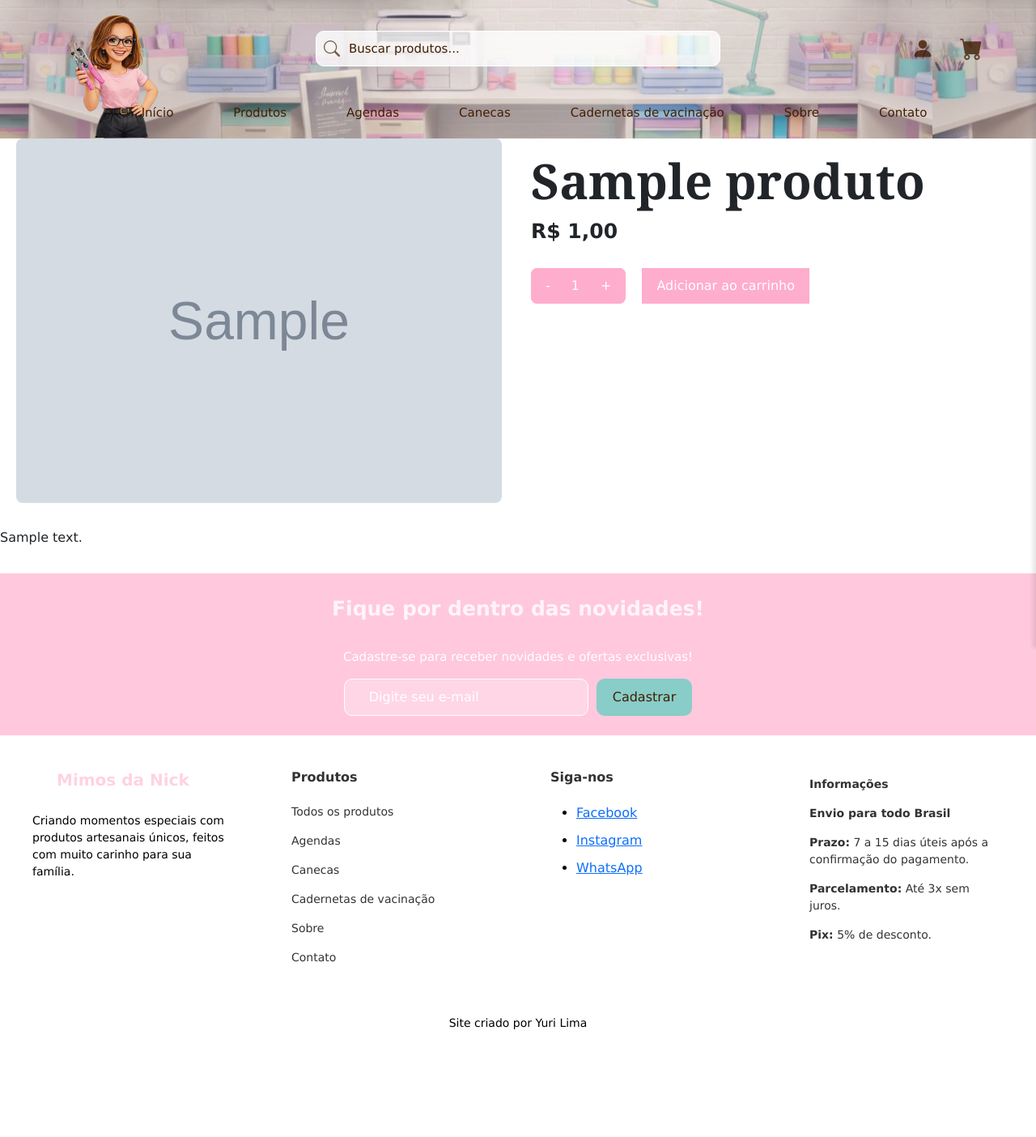
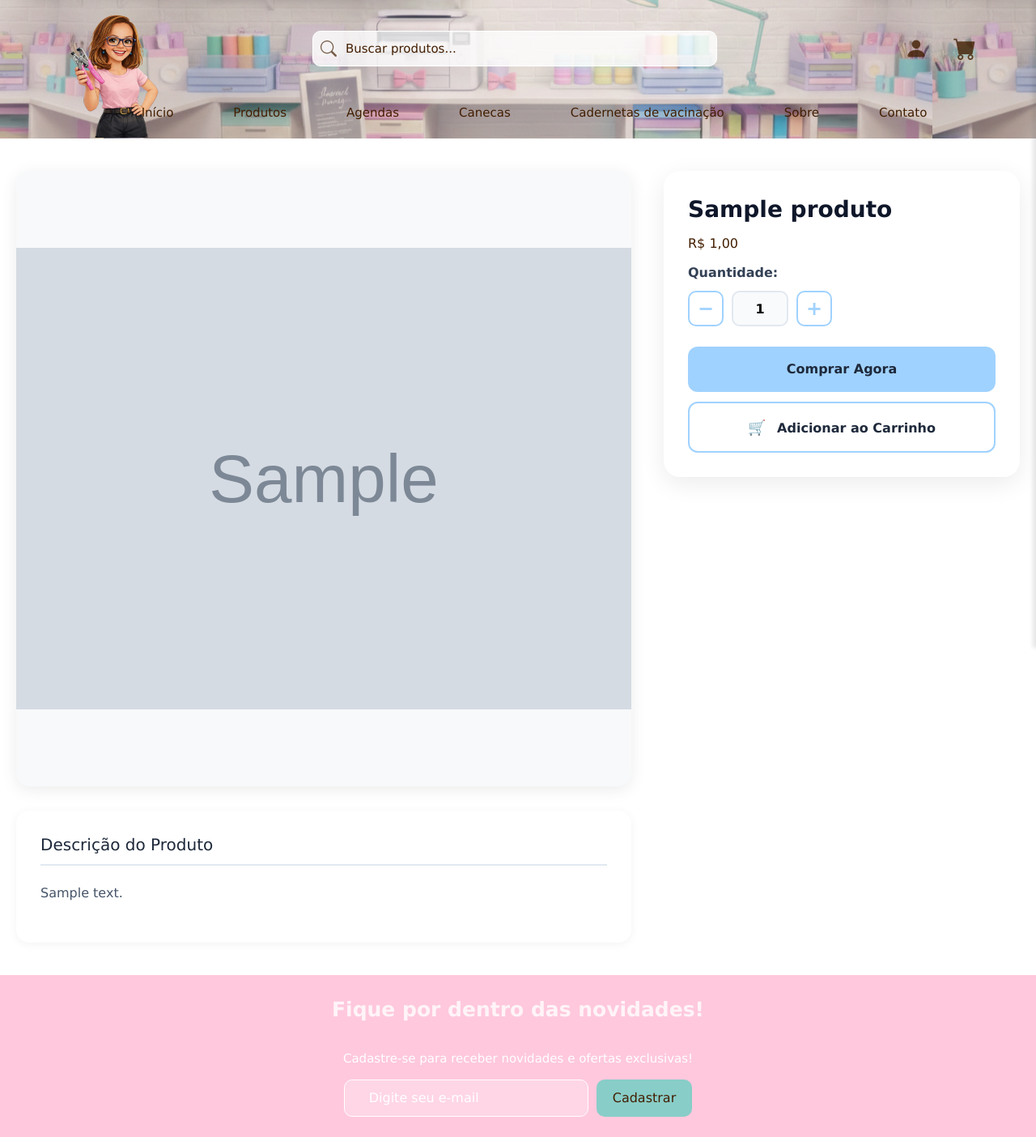
Before and after one commit to Yurilxm/Nick_site, a Django app: a page that uses app/templates/base.html in a window 1280 px wide. Shown: the top 1404 px of the page at 81% size. Before the commit the page ends 1271 px from the top, so only its background shows below. Run offline with Django 5.2, Linux system fonts and the light colour scheme; tables that the repository leaves empty hold one stand-in row (values such as "Sample post"); grey boxes marked "Sample" are stand-in pictures; data that the repository does not hold is empty.

Commit message:
refactor: atualização de estrutura, estilos e scripts do detalhe do produto

```diff
--- a/app/static/produtos/css/detalhe_produto.css
+++ b/app/static/produtos/css/detalhe_produto.css
@@ -1,121 +1,315 @@
-.produto-container {
-    display: flex;
-    width: 100%;
-    flex-direction: row;
+/* ====================================
+   PRODUTO DETALHE - VERSÃO FINAL
+   ==================================== */
+
+.produto-wrapper {
+    display: grid;
+    grid-template-columns: 1fr 440px;
+    gap: 40px;
+    max-width: 1280px;
+    margin: 40px auto;
+    padding: 0 20px;
 }
 
-.produto-container .produto-descricao {
+/* ========== COLUNA ESQUERDA ========== */
+.produto-col-esquerda {
     display: flex;
     flex-direction: column;
-    width: 50%;
+    gap: 30px;
 }
 
-.produto-container .produto-descricao img {
-    width: 600px;
-    height: auto;
-    margin-left: 20px;
-    border-radius: 8px;
-    transition: 0.3s ease;
+/* GALERIA */
+.galeria-produto {
+    display: flex;
+    flex-direction: column;
+    gap: 20px;
 }
 
-.produto-container .produto-descricao img:hover {
+.imagem-principal {
+    width: 100%;
+    aspect-ratio: 1 / 1;
+    background: #f8f9fa;
+    border-radius: 16px;
+    overflow: hidden;
+    box-shadow: 0 4px 20px rgba(0,0,0,0.08);
+}
+
+.imagem-principal img {
+    width: 100%;
+    height: 100%;
+    object-fit: contain;
+    transition: transform 0.3s ease;
+}
+
+.imagem-principal img:hover {
     transform: scale(1.05);
 }
 
-.produto-container .produto-descricao .descricao {
-    margin-top: 15px;
-    font-size: 1em;
-    color: #555;
+.miniaturas {
+    display: flex;
+    gap: 12px;
+    flex-wrap: wrap;
+    margin-top: 12px;
 }
 
-.produto-container .produto-info {
+.miniaturas img {
+    width: 80px;
+    height: 80px;
+    object-fit: cover;
+    border-radius: 10px;
+    cursor: pointer;
+    border: 3px solid transparent;
+    transition: all 0.2s ease;
+    box-shadow: 0 2px 8px rgba(0,0,0,0.1);
+}
+
+.miniaturas img:hover {
+    transform: translateY(-3px);
+    box-shadow: 0 4px 12px rgba(0,0,0,0.15);
+}
+
+.miniaturas img.ativa {
+    border-color: #a0d2ff;
+    transform: scale(0.98);
+}
+
+/* DESCRIÇÃO */
+.descricao-produto {
+    background: #fff;
+    border-radius: 16px;
+    padding: 30px;
+    box-shadow: 0 2px 12px rgba(0,0,0,0.05);
+}
+
+.descricao-produto h2 {
+    font-size: 20px;
+    margin-bottom: 20px;
+    color: #1e293b;
+    border-bottom: 2px solid #e2e8f0;
+    padding-bottom: 12px;
+}
+
+.descricao-conteudo {
+    color: #475569;
+    line-height: 1.8;
+    font-size: 16px;
+}
+
+/* ========== COLUNA DIREITA ========== */
+.produto-col-direita {
+    position: sticky;
+    top: 20px;
+    align-self: start;
+}
+
+.produto-info-card {
+    background: #fff;
+    border-radius: 20px;
+    padding: 30px;
+    box-shadow: 0 8px 30px rgba(0,0,0,0.08);
+}
+
+.produto-titulo {
+    font-size: 28px;
+    font-weight: 700;
+    color: #0f172a;
+    margin: 0 0 12px 0;
+    line-height: 1.3;
+}
+
+/* PREÇO */
+.produto-preco-area {
+    margin-bottom: 25px;
+    padding-bottom: 20px;
+    border-bottom: 1px solid #e2e8f0;
+}
+
+.preco-antigo {
+    color: #94a3b8;
+    font-size: 18px;
+    text-decoration: line-through;
+    display: block;
+    margin-bottom: 5px;
+}
+
+.preco-promocional,
+.preco-atual {
+    font-size: 36px;
+    font-weight: 700;
+    color: #0f172a;
+}
+
+.preco-promocional {
+    color: #dc2626;
+}
+
+/* PERSONALIZAÇÃO */
+.personalizacao-area {
+    margin-bottom: 25px;
+}
+
+.personalizacao-area label {
+    display: block;
+    font-weight: 600;
+    color: #334155;
+    margin-bottom: 10px;
+}
+
+.personalizacao-area textarea {
+    width: 100%;
+    padding: 15px;
+    border: 2px solid #e2e8f0;
+    border-radius: 12px;
+    font-size: 14px;
+    resize: vertical;
+}
+
+.personalizacao-area textarea:focus {
+    outline: none;
+    border-color: #a0d2ff;
+    box-shadow: 0 0 0 3px rgba(160, 210, 255, 0.2);
+}
+
+.caracteres-restantes {
+    display: block;
+    text-align: right;
+    font-size: 12px;
+    color: #64748b;
+    margin-top: 5px;
+}
+
+/* QUANTIDADE - SEM SETAS E SEM DIGITAÇÃO */
+.quantidade-area {
+    margin-bottom: 25px;
+}
+
+.quantidade-area label {
+    display: block;
+    font-weight: 600;
+    color: #334155;
+    margin-bottom: 10px;
+}
+
+.quantidade-controle {
+    display: flex;
+    align-items: center;
+    gap: 10px;
+}
+
+.quantidade-btn {
+    width: 44px;
+    height: 44px;
+    border: 2px solid #a0d2ff;
+    background: white;
+    color: #a0d2ff;
+    font-size: 24px;
+    font-weight: bold;
+    border-radius: 10px;
+    cursor: pointer;
+    display: flex;
+    align-items: center;
+    justify-content: center;
+    transition: all 0.2s;
+}
+
+.quantidade-btn:hover {
+    background: #a0d2ff;
+    border-color: #a0d2ff;
+    color: white;
+}
+
+.quantidade-controle input {
+    width: 70px;
+    height: 44px;
+    text-align: center;
+    border: 2px solid #e2e8f0;
+    border-radius: 10px;
+    font-size: 16px;
+    font-weight: 600;
+    background-color: #f8fafc;
+    cursor: default;
+}
+
+/* REMOVER SETAS DO INPUT NUMBER */
+.quantidade-controle input::-webkit-outer-spin-button,
+.quantidade-controle input::-webkit-inner-spin-button {
+    -webkit-appearance: none;
+    margin: 0;
+}
+
+.quantidade-controle input[type=number] {
+    -moz-appearance: textfield;
+    appearance: textfield;
+}
+
+/* BOTÕES DE AÇÃO - UM EM CIMA DO OUTRO */
+.acoes-produto {
     display: flex;
     flex-direction: column;
-    width: 50%;
-    align-items: flex-start;
+    gap: 12px;
+    margin-top: 20px;
 }
 
-.produto-container .produto-info h1 {
-    font-family: Cambria, Cochin, Georgia, Times, 'Times New Roman', serif;
-    font-size: 60px;
-    font-weight: bold;
+.btn-comprar-agora {
+    width: 100%;
+    padding: 16px 24px;
+    border: none;
+    border-radius: 12px;
+    font-size: 16px;
+    font-weight: 600;
+    cursor: pointer;
+    background: #a0d2ff;
+    color: #1e293b;
+    transition: all 0.2s;
 }
 
-.produto-container .produto-info .preco {
-    font-size: 25px;
-    font-weight: bold;
+.btn-comprar-agora:hover {
+    background: #8bc4ff;
+    transform: translateY(-2px);
+    box-shadow: 0 8px 16px rgba(160, 210, 255, 0.3);
 }
 
-.produto-container .produto-info .campo-nome label {
-    display: flex;
-    padding-bottom: 8px;
-    align-items: flex-start;
+.btn-adicionar-carrinho {
+    width: 100%;
+    padding: 16px 24px;
+    border: 2px solid #a0d2ff;
+    border-radius: 12px;
+    font-size: 16px;
+    font-weight: 600;
+    cursor: pointer;
+    background: white;
+    color: #1e293b;
+    transition: all 0.2s;
 }
 
-.produto-container .produto-info .campo-nome input {
-    align-items: flex-start;
-    border-radius: 2px;
-    padding: 8px;
-    margin-top: 5px;
-    border: 1px solid #ccc;
-    width: 400px;
-    border-radius: 15px;
+.btn-adicionar-carrinho:hover {
+    background: #f0f9ff;
+    border-color: #8bc4ff;
+    transform: translateY(-2px);
+    box-shadow: 0 8px 16px rgba(160, 210, 255, 0.2);
 }
 
-.produto-container .produto-info .campo-arame {
-    display: flex;
-    flex-direction: column;
-    align-items: flex-start;
-    padding: 10px 0 10px 0;
+.icone-carrinho {
+    font-size: 18px;
+    margin-right: 8px;
 }
 
-.produto-container .produto-info .campo-acabamentos {
-    display: flex;
-    flex-direction: column;
-    padding-bottom: 10px;
+/* RESPONSIVIDADE */
+@media (max-width: 1024px) {
+    .produto-wrapper {
+        grid-template-columns: 1fr;
+    }
+    .produto-col-direita {
+        position: static;
+    }
 }
 
-.produto-container .produto-info .campo-quantidade {
-    margin: 10px 0;
-    display: flex;
-    align-items: center;
-    gap: 20px;
+@media (max-width: 640px) {
+    .produto-wrapper {
+        padding: 0 15px;
+    }
+    .miniaturas img {
+        width: 70px;
+        height: 70px;
+    }
 }
-
-.produto-container .produto-info .campo-quantidade .controle-quantidade {
-    display: inline-flex;
-    align-items: center;
-    background-color: #ffadcc;
-    border-radius: 8px;
-    overflow: hidden;
-}
-
-.produto-container .produto-info .campo-quantidade button {
-    background-color: #ffadcc;
-    color: #fff;
-    border: none;
-    padding: 10px 18px;
-    cursor: pointer;
-    transition: 0.3s ease;
-    text-align: center;
-}
-
-.produto-container .produto-info .campo-quantidade .controle-quantidade span {
-    padding: 0 8px;
-    color: #fff;
-}
-
-.produto-container .produto-info .adicionar-carrinho {
-    padding: 12px 24px;
-    background-color: #ffadcc;
-    color: #fff;
-    border: none;
-    border-radius: 8px;
-    cursor: pointer;
-    transition: 0.3s ease;
-}
-
-.produto-container .produto-info .adicionar-carrinho:hover {
-    background-color: #ff8bb8;
-    transform: scale(1.05);
-}
--- a/app/static/produtos/js/detalhe_produto.js
+++ b/app/static/produtos/js/detalhe_produto.js
@@ -1,109 +1,131 @@
-document.addEventListener('DOMContentLoaded', () => {
+document.addEventListener('DOMContentLoaded', function () {
+    'use strict';
 
-  const btnComprar = document.getElementsByClassName('adicionar-carrinho')[0];
-  const inputPersonalizacao = document.getElementById('personalizacao');
-  const radiosArame = document.querySelectorAll('input[name="arame"]');
-  const botoesAcabamento = document.querySelectorAll('[data-acabamento]');
-  const btnMais = document.getElementById('qtd-mais');
-  const btnMenos = document.getElementById('qtd-menos');
-  const spanQtd = document.getElementById('quantidade');
+    // ====================================
+    // GALERIA DE IMAGENS - SIMPLES E FUNCIONAL
+    // ====================================
 
-  const produtoSelecionado = {
-    personalizacao: '',
-    arame: '',
-    acabamento: '',
-    quantidade: 1
-  };
+    function initGaleria() {
+        const imgPrincipal = document.getElementById('imagem-principal');
+        const miniaturas = document.querySelectorAll('.miniaturas img');
 
-  // ===============================
-  // FUNÇÃO DE VALIDAÇÃO
-  // ===============================
-  function validarFormulario() {
-    const valido =
-      produtoSelecionado.personalizacao.trim() !== '' &&
-      produtoSelecionado.arame !== '' &&
-      produtoSelecionado.acabamento !== '' &&
-      produtoSelecionado.quantidade >= 1;
+        if (!imgPrincipal || miniaturas.length === 0) return;
 
-    btnComprar.disabled = !valido;
-  }
+        // Garante primeira miniatura ativa
+        miniaturas.forEach(img => img.classList.remove('ativa'));
+        miniaturas[0].classList.add('ativa');
 
-  // ===============================
-  // PERSONALIZAÇÃO
-  // ===============================
-  inputPersonalizacao.addEventListener('input', () => {
-    produtoSelecionado.personalizacao = inputPersonalizacao.value;
-    validarFormulario();
-  });
+        // Adiciona evento de clique
+        miniaturas.forEach(miniatura => {
+            miniatura.onclick = function(e) {
+                e.preventDefault();
+                imgPrincipal.src = this.src;
+                miniaturas.forEach(m => m.classList.remove('ativa'));
+                this.classList.add('ativa');
+                return false;
+            };
+        });
 
-  // ===============================
-  // ARAME
-  // ===============================
-  radiosArame.forEach(radio => {
-    radio.addEventListener('change', () => {
-      produtoSelecionado.arame = radio.value;
-      validarFormulario();
-    });
-  });
+        console.log('✅ Galeria OK');
+    }
 
-  // ===============================
-  // ACABAMENTO
-  // ===============================
-  botoesAcabamento.forEach(botao => {
-    botao.addEventListener('click', () => {
+    // ====================================
+    // CONTROLE DE QUANTIDADE - SÓ BOTÕES
+    // ====================================
 
-      // remove seleção visual
-      botoesAcabamento.forEach(b => b.classList.remove('ativo'));
+    function initQuantidade() {
+        const inputQtd = document.getElementById('quantidade');
+        const btnMenos = document.querySelector('.quantidade-btn.menos');
+        const btnMais = document.querySelector('.quantidade-btn.mais');
+        const inputHidden = document.getElementById('input-quantidade');
 
-      botao.classList.add('ativo');
-      produtoSelecionado.acabamento = botao.dataset.acabamento;
+        if (!inputQtd || !btnMenos || !btnMais) return;
 
-      validarFormulario();
-    });
-  });
+        // FORÇA READONLY (garantia)
+        inputQtd.readOnly = true;
 
-  // ===============================
-  // QUANTIDADE
-  // ===============================
-  btnMais.addEventListener('click', () => {
-    produtoSelecionado.quantidade++;
-    spanQtd.textContent = produtoSelecionado.quantidade;
-    validarFormulario();
-  });
+        const max = parseInt(inputQtd.max) || 99;
 
-  btnMenos.addEventListener('click', () => {
-    if (produtoSelecionado.quantidade > 1) {
-      produtoSelecionado.quantidade--;
-      spanQtd.textContent = produtoSelecionado.quantidade;
-      validarFormulario();
+        function atualizar(valor) {
+            valor = parseInt(valor) || 1;
+            valor = Math.max(1, Math.min(valor, max));
+            inputQtd.value = valor;
+            if (inputHidden) inputHidden.value = valor;
+        }
+
+        btnMenos.onclick = () => atualizar(parseInt(inputQtd.value) - 1);
+        btnMais.onclick = () => atualizar(parseInt(inputQtd.value) + 1);
+
+        console.log('✅ Quantidade OK');
     }
-  });
 
-  // ===============================
-  // BOTÃO COMPRAR (ainda sem carrinho)
-  // ===============================
-  btnComprar.addEventListener('click', () => {
-    console.log('Produto pronto para carrinho:', produtoSelecionado);
-    alert('Produto pronto para adicionar ao carrinho!');
-  });
+    // ====================================
+    // PERSONALIZAÇÃO
+    // ====================================
 
+    function initPersonalizacao() {
+        const textarea = document.getElementById('personalizacao');
+        const contador = document.querySelector('.caracteres-restantes');
+        const inputHidden = document.getElementById('input-personalizacao');
+
+        if (!textarea) return;
+
+        textarea.oninput = function() {
+            const max = 200;
+            let texto = this.value;
+
+            if (texto.length > max) {
+                texto = texto.slice(0, max);
+                this.value = texto;
+            }
+
+            if (inputHidden) inputHidden.value = texto;
+            if (contador) contador.textContent = `${texto.length}/${max}`;
+        };
+
+        console.log('✅ Personalização OK');
+    }
+
+    // ====================================
+    // CARRINHO
+    // ====================================
+
+    function initCarrinho() {
+        const form = document.getElementById('form-carrinho');
+        const btnComprar = document.getElementById('btn-comprar-agora');
+
+        if (!form) return;
+
+        // Atualiza quantidade antes de enviar
+        form.onsubmit = function() {
+            const qtd = document.getElementById('quantidade');
+            const qtdHidden = document.getElementById('input-quantidade');
+            if (qtdHidden && qtd) qtdHidden.value = qtd.value;
+        };
+
+        // Comprar agora
+        if (btnComprar) {
+            btnComprar.onclick = function(e) {
+                e.preventDefault();
+                const qtd = document.getElementById('quantidade');
+                const qtdHidden = document.getElementById('input-quantidade');
+                if (qtdHidden && qtd) qtdHidden.value = qtd.value;
+                form.action = '/checkout/';
+                form.submit();
+            };
+        }
+
+        console.log('✅ Carrinho OK');
+    }
+
+    // ====================================
+    // INICIALIZAR TUDO
+    // ====================================
+
+    console.log('🚀 Iniciando produto detalhe...');
+    initGaleria();
+    initQuantidade();
+    initPersonalizacao();
+    initCarrinho();
+    console.log('✅ Produto detalhe pronto!');
 });
-
-
-document.addEventListener("DOMContentLoaded", function() {
-  const imagemPrincipal = document.getElementById("imagem-principal");
-  const miniaturas = document.querySelectorAll(".miniaturas img");
-
-  miniaturas.forEach((miniatura) => {
-    miniatura.addEventListener("click", function() {
-      // Troca a imagem principal
-      imagemPrincipal.src = this.src;
-
-      // Remove a classe 'ativa' de todas
-      miniaturas.forEach((img) => img.classList.remove("ativa"));
-
-      // Marca a miniatura clicada como ativa
-      this.classList.add("ativa");
-    });
-  });
-});
--- a/app/templates/base.html
+++ b/app/templates/base.html
@@ -5,6 +5,15 @@
     <title>{% block title %}Nick Brindes{% endblock %}</title>
 
     <meta name="csrf-token" content="{{ csrf_token }}">
+
+    <!-- Bootstrap CSS -->
+    <link href="https://cdn.jsdelivr.net/npm/bootstrap@5.3.8/dist/css/bootstrap.min.css" rel="stylesheet" integrity="sha384-sRIl4kxILFvY47J16cr9ZwB07vP4J8+LH7qKQnuqkuIAvNWLzeN8tE5YBujZqJLB" crossorigin="anonymous">
+    <link rel="stylesheet" href="https://cdn.jsdelivr.net/npm/bootstrap-icons@1.10.5/font/bootstrap-icons.css">
+
+
+
+    <link href="https://cdn.jsdelivr.net/npm/remixicon@3.5.0/fonts/remixicon.css" rel="stylesheet">
+
 
     <!-- CSS global -->
     <link rel="stylesheet" href="{% static 'css/base.css' %}">
@@ -18,17 +27,6 @@
     <link rel="stylesheet" href="{% static 'css/card_produto.css' %}">
     <link rel="stylesheet" href="{% static 'css/carrinho_lateral.css' %}">
     <link rel="stylesheet" href="{% static 'css/auth/login.css' %}">
-
-
-
-
-    <link href="https://cdn.jsdelivr.net/npm/remixicon@3.5.0/fonts/remixicon.css" rel="stylesheet">
-
-
-
-    <!-- Bootstrap CSS -->
-    <link href="https://cdn.jsdelivr.net/npm/bootstrap@5.3.8/dist/css/bootstrap.min.css" rel="stylesheet" integrity="sha384-sRIl4kxILFvY47J16cr9ZwB07vP4J8+LH7qKQnuqkuIAvNWLzeN8tE5YBujZqJLB" crossorigin="anonymous">
-    <link rel="stylesheet" href="https://cdn.jsdelivr.net/npm/bootstrap-icons@1.10.5/font/bootstrap-icons.css">
 
 
     {% block css %}
@@ -62,7 +60,7 @@
     <script src="{% static 'js/home.js' %}"></script>
     <script src="{% static 'js/auth/login.js' %}"></script>
     <script src="{% static 'js/layout.js' %}"></script>
-    <script src="{% static 'js/detalhe_produto.js' %}"></script>
+    <script src="{% static 'produtos/js/detalhe_produto.js' %}"></script>
 
     <script src="https://cdn.jsdelivr.net/npm/bootstrap@5.3.8/dist/js/bootstrap.bundle.min.js"></script>
 
--- a/app/templates/produtos/detalhe_produto.html
+++ b/app/templates/produtos/detalhe_produto.html
@@ -2,82 +2,104 @@
 {% load static %}
 
 {% block content %}
-<div class="produto-container">
+<div class="produto-wrapper">
 
-  <!-- COLUNA ESQUERDA -->
-  <div class="produto-descricao">
+  <!-- COLUNA ESQUERDA - GALERIA E DESCRIÇÃO -->
+  <div class="produto-col-esquerda">
 
     <!-- GALERIA DE PRODUTO -->
     <div class="galeria-produto">
 
       <!-- IMAGEM PRINCIPAL -->
+      <div class="imagem-principal">
         {% if produto.imagem %}
-        <div class="imagem-principal">
         <img id="imagem-principal" src="{{ produto.imagem.url }}" alt="{{ produto.nome }}">
+        {% else %}
+        <img id="imagem-principal" src="{% static 'images/produto-sem-imagem.jpg' %}" alt="Sem imagem">
+        {% endif %}
       </div>
+
+      <!-- MINIATURAS -->
+      {% if produto.imagens_detalhe.exists %}
+      <div class="miniaturas-container">
+        <div class="miniaturas">
+          <!-- Primeira miniatura é a imagem principal -->
+          {% if produto.imagem %}
+          <img src="{{ produto.imagem.url }}" class="miniatura ativa" alt="{{ produto.nome }}">
           {% endif %}
-
-      <!-- MINIATURAS DE DETALHE -->
-      {% if produto.imagens_detalhe.exists %}
-        <div class="miniaturas">
-          {% for imagem in produto.imagens_detalhe %}
+          {% for imagem in produto.imagens_detalhe.all %}
           <img src="{{ imagem.imagem.url }}" class="miniatura" alt="{{ produto.nome }}">
           {% endfor %}
+        </div>
       </div>
       {% endif %}
 
     </div>
 
-    <!-- DESCRIÇÃO -->
+    <!-- DESCRIÇÃO DO PRODUTO -->
     {% if produto.descricao %}
-      <p class="descricao">{{ produto.descricao|linebreaks }}</p>
+    <div class="descricao-produto">
+      <h2>Descrição do Produto</h2>
+      <div class="descricao-conteudo">
+        {{ produto.descricao|linebreaks }}
+      </div>
+    </div>
     {% endif %}
 
   </div>
 
-  <!-- COLUNA DIREITA -->
-  <div class="produto-info">
-    <h1>{{ produto.nome }}</h1>
+  <!-- COLUNA DIREITA - INFORMAÇÕES E COMPRA -->
+  <div class="produto-col-direita">
+    <div class="produto-info-card">
 
-    <!-- PREÇO -->
-    <p class="preco">R$ {{ produto.preco }}</p>
+      <!-- TÍTULO -->
+      <h1 class="produto-titulo">{{ produto.nome }}</h1>
 
-    <!-- OPÇÕES DINÂMICAS DO PRODUTO -->
-    {% if produto.grupos_opcoes.exists %}
-      <div class="opcoes-produto">
-        {% for grupo in produto.grupos_opcoes.all %}
-          <div class="grupo-opcao">
-            <label class="titulo-grupo">{{ grupo.nome }}:</label>
-            <div class="opcoes">
-              {% for opcao in grupo.opcoes.all %}
-                <label class="opcao-item">
-                  <input type="radio" name="grupo_{{ grupo.id }}" value="{{ opcao.id }}" required>
-                  {{ opcao.valor }}
-                </label>
-              {% endfor %}
+      <!-- PREÇO - SIMPLES E DIRETO -->
+      <div class="produto-preco">
+        <span class="preco-valor">R$ {{ produto.preco|floatformat:2 }}</span>
       </div>
-          </div>
-        {% endfor %}
+
+      <!-- PERSONALIZAÇÃO (se existir) -->
+      {% if produto.permite_personalizacao %}
+      <div class="personalizacao-area">
+        <label for="personalizacao">Personalização:</label>
+        <textarea id="personalizacao" name="personalizacao" rows="3"
+          placeholder="Digite aqui sua personalização..."></textarea>
+        <span class="caracteres-restantes">0/200</span>
       </div>
       {% endif %}
 
-    <!-- QUANTIDADE + CARRINHO -->
-    <div class="campo-quantidade">
-      <div class="controle-quantidade">
-        <button type="button" class="btn-menos">-</button>
-        <span class="quantidade">1</span>
-        <button type="button" class="btn-mais">+</button>
+      <!-- QUANTIDADE - APENAS BOTÕES -->
+      <div class="quantidade-area">
+        <label>Quantidade:</label>
+        <div class="quantidade-controle">
+          <button type="button" class="quantidade-btn menos" aria-label="Diminuir quantidade">−</button>
+          <input type="text" id="quantidade" name="quantidade" value="1" min="1" max="{{ produto.estoque|default:99 }}"
+            step="1" readonly>
+          <button type="button" class="quantidade-btn mais" aria-label="Aumentar quantidade">+</button>
+        </div>
       </div>
 
-      <form action="{% url 'adicionar_ao_carrinho' produto.id %}" method="post">
+      <!-- BOTÕES DE AÇÃO -->
+      <div class="acoes-produto">
+        <button id="btn-comprar-agora" class="btn-comprar-agora" data-produto-id="{{ produto.id }}">
+          Comprar Agora
+        </button>
+
+        <form id="form-carrinho" action="{% url 'adicionar_ao_carrinho' produto.id %}" method="post">
           {% csrf_token %}
-        <button id="btn-add-carrinho" data-url="{% url 'adicionar_ao_carrinho' produto.id %}">
-          Adicionar ao carrinho
+          <input type="hidden" name="quantidade" id="input-quantidade" value="1">
+          <input type="hidden" name="personalizacao" id="input-personalizacao" value="">
+          <button type="submit" id="btn-adicionar-carrinho" class="btn-adicionar-carrinho" data-produto-id="{{ produto.id }}">
+            <span class="icone-carrinho">🛒</span>
+            Adicionar ao Carrinho
           </button>
         </form>
       </div>
 
     </div>
+  </div>
 
 </div>
 {% endblock %}
```
Lines whose indentation alone changed are shown as unchanged.
